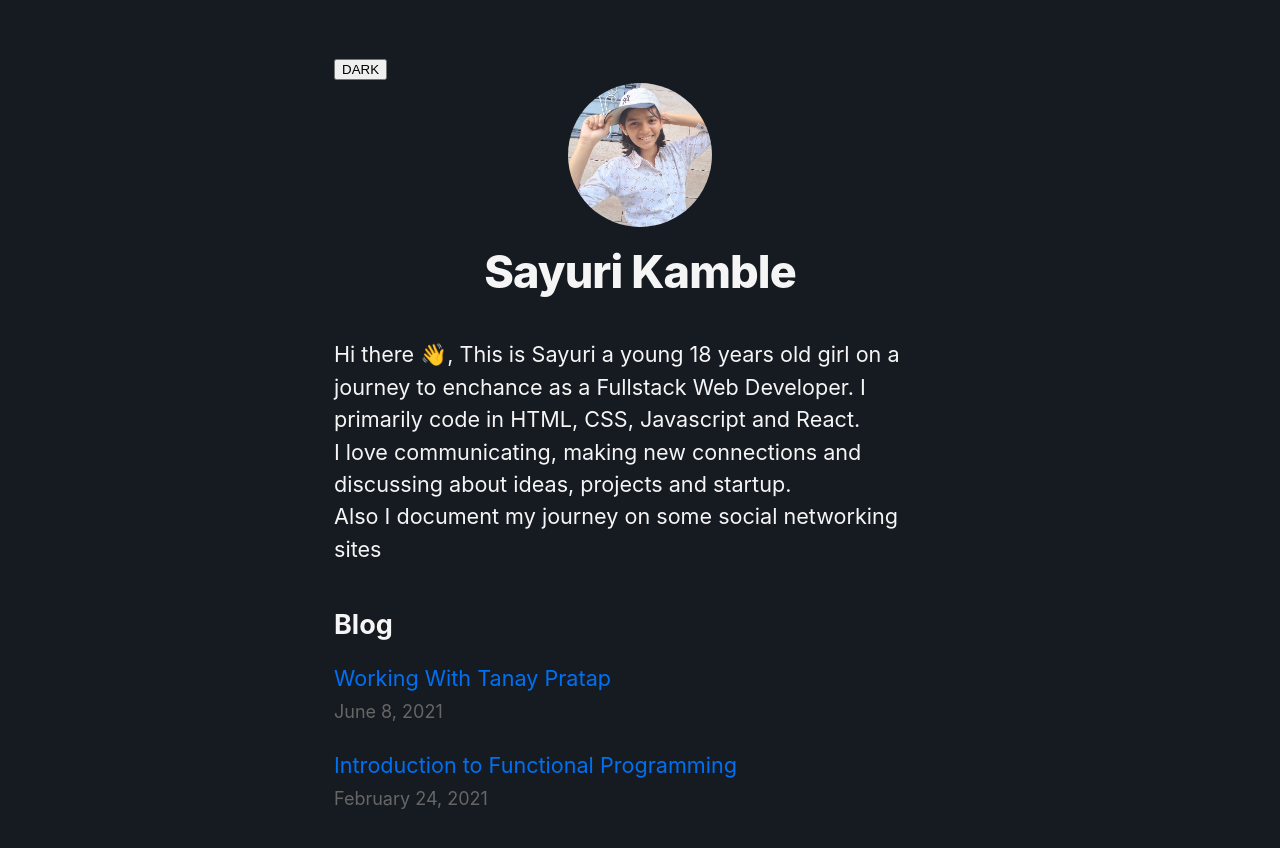
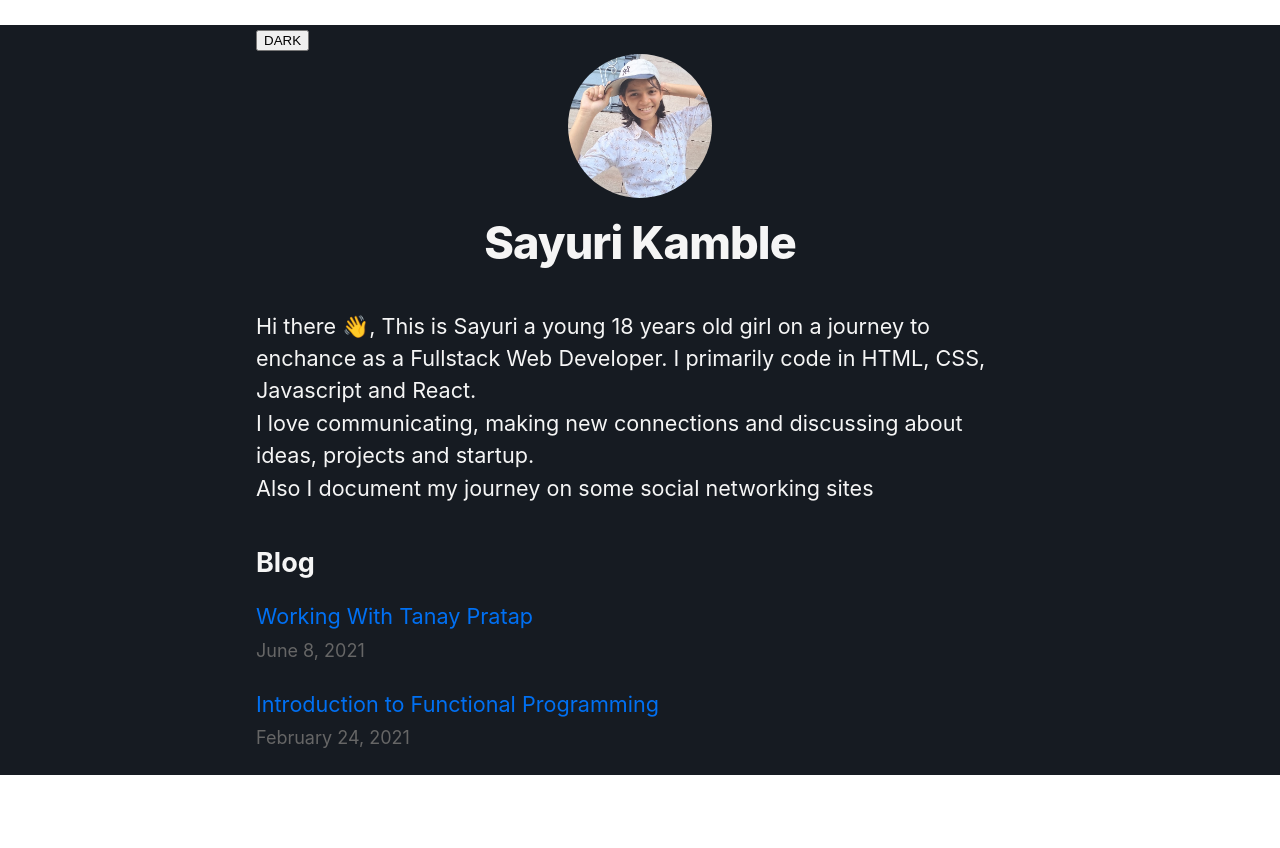
Before and after one commit to SAYUK09/Blog-Site-NextJs, a Next.js app: page / in a window 1280 px wide. Shown: the top 848 px of the page. After the commit the page ends 800 px from the top, so only its background shows below. Built offline with nearby package versions, Linux system fonts and the light colour scheme.

Commit message:
feat : Dark Mode

```diff
--- a/components/layout.jsx
+++ b/components/layout.jsx
@@ -15,6 +15,7 @@ export default function Layout({ children, home }) {
 
   return (
     <div className={styles.container}>
+      <div className={darkTheme ? styles.darkMode : styles.lightMode}>
         <Head>
           <link rel="icon" href="/favicon.ico" />
           <meta
@@ -75,5 +76,6 @@ export default function Layout({ children, home }) {
           </div>
         )}
       </div>
+    </div>
   );
 }
--- a/components/layout.module.css
+++ b/components/layout.module.css
@@ -1,7 +1,16 @@
-.container {
+/* .container {
   max-width: 36rem;
   padding: 0 1rem;
   margin: 3rem auto 6rem;
+} */
+
+.container {
+  width: 100%;
+  min-height: 100vh;
+  display: flex;
+  flex-direction: column;
+  justify-content: center;
+  align-items: center;
 }
 
 .header {
@@ -17,4 +26,19 @@
 .lightMode {
   background-color: whitesmoke;
   color: #333;
+  width: 100%;
+  display: flex;
+  flex-direction: column;
+  justify-content: center;
+  padding: 0 20%;
 }
+
+.darkMode {
+  background-color: #161b22;
+  color: whitesmoke;
+  width: 100%;
+  display: flex;
+  flex-direction: column;
+  justify-content: center;
+  padding: 0 20%;
+}
--- a/styles/globals.css
+++ b/styles/globals.css
@@ -6,8 +6,6 @@ body {
     Ubuntu, Cantarell, Fira Sans, Droid Sans, Helvetica Neue, sans-serif;
   line-height: 1.6;
   font-size: 18px;
-  background-color: #161b22;
-  color: whitesmoke;
 }
 
 * {
```
Lines whose indentation alone changed are shown as unchanged.
